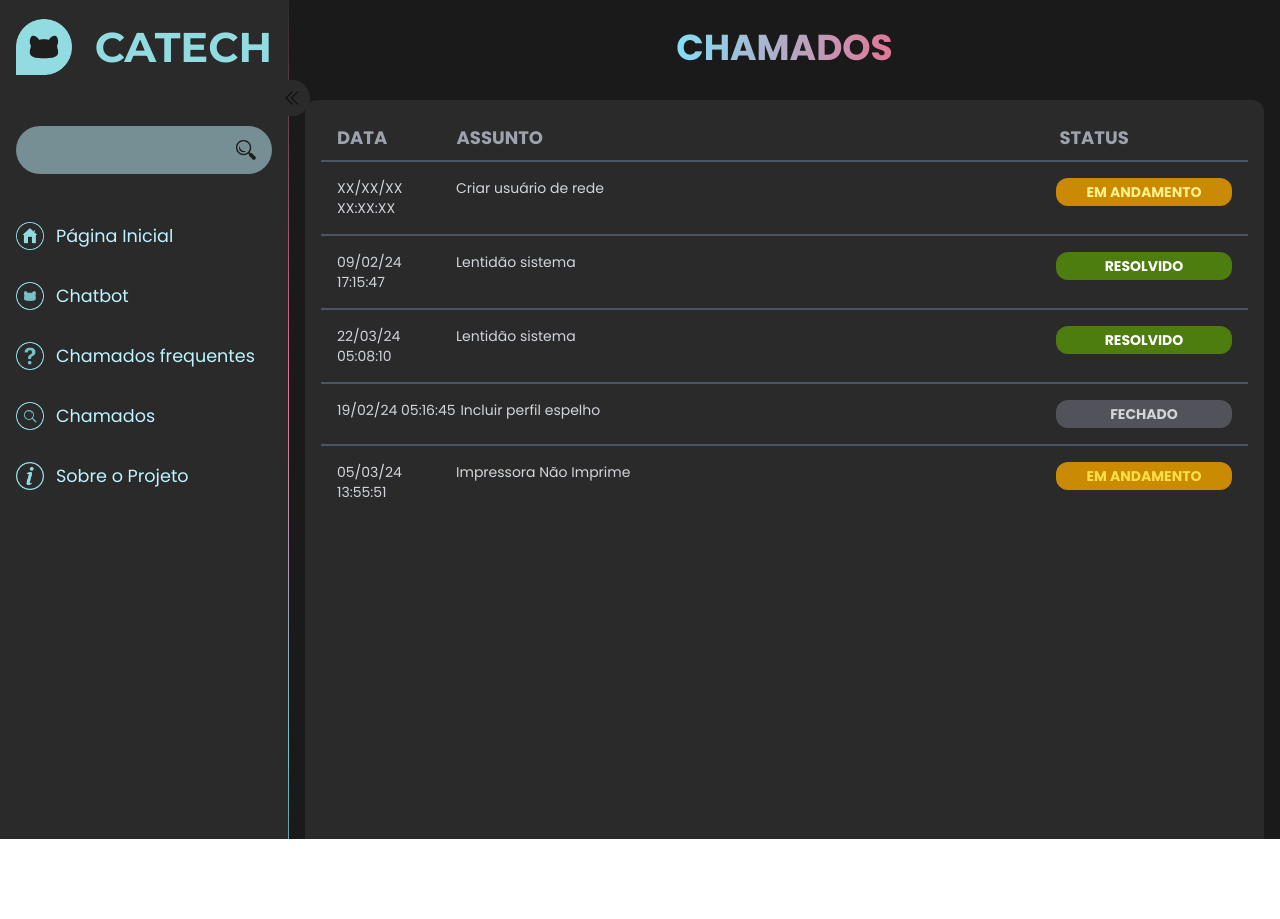
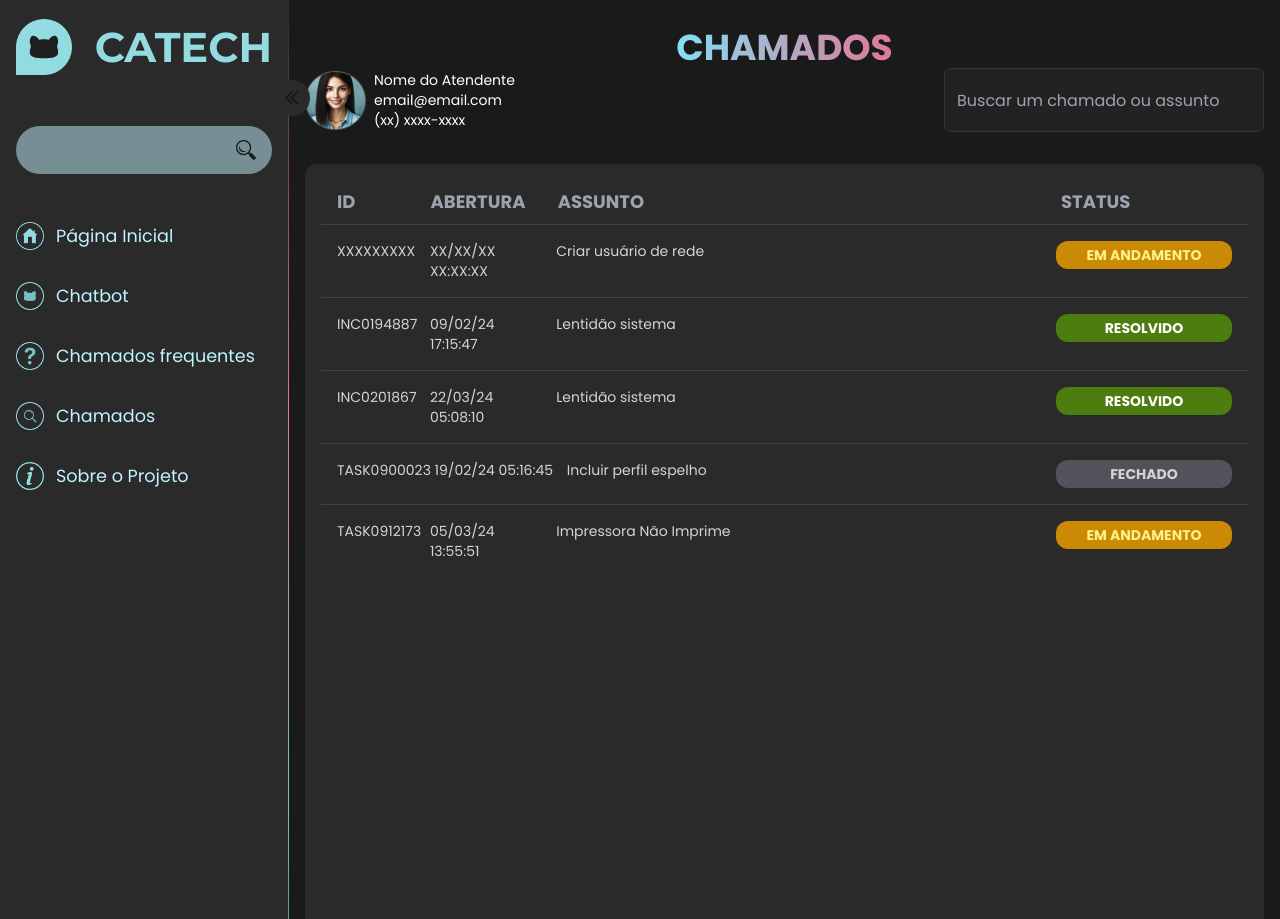
Before and after one commit to viniciusvinny233/project-chatbot-fiap, a React (Vite) app: page /previous-calls in a window 1280 px wide. Before the commit the page ends 839 px from the top, so only its background shows below. Built offline with nearby package versions, Linux system fonts and the light colour scheme.

Commit message:
update previouscalls

```diff
--- a/src/pages/PreviousCalls.tsx
+++ b/src/pages/PreviousCalls.tsx
@@ -1,8 +1,9 @@
 import React from 'react';
+import AvatarChamados from '../assets/images/avatar.png'
 
 const PreviousCalls: React.FC = () => {
   const calls = [
-        {
+    {
       id: "XXXXXXXXX",
       date: "XX/XX/XX XX:XX:XX",
       subject: "Criar usuário de rede",
@@ -52,7 +53,7 @@ const PreviousCalls: React.FC = () => {
       subject: "Impressora Não Imprime",
       status: "EM ANDAMENTO",
       statusColor: "bg-yellow-600",
-      statusTextColor: "text-yellow-300",
+      statusTextColor: "text-yellow-200",
       lastAtt: "03/05/24 13:17:38",
       resolutionDate: "02/05/24 21:00:00",
       finalDate: "03/05/24 13:17:38",
@@ -69,18 +70,38 @@ const PreviousCalls: React.FC = () => {
           </h1>
         </div>
 
-        <div className="relative h-[46.2rem] mt-8 bottom-0 left-0 right-0 rounded-t-xl bg-[#2a2a2a] overflow-y-auto scrollbar-thin scrollbar-thumb-rounded-xl scrollbar-thumb-[#77C1C6] scrollbar-track-[#2a2a2a] p-4 pb-0 ">
+        <div className='flex flex-row gap-2 items-center  justify-between'>
+          <div className='flex flex-row gap-2 items-center'>
+          <img src={AvatarChamados} alt="" />
+          <div className='text-sm'>
+            <p>Nome do Atendente</p>
+            <p>email@email.com</p>
+            <p>(xx) xxxx-xxxx</p>
+          </div>
+          </div>
+
+          <div className="flex items-center justify-center  relative">
+            <input
+            type="text"
+            placeholder="Buscar um chamado ou assunto"
+            className=" p-3 h-16 bg-[#222222] rounded-md md:w-80 border min-w-64 border-[#363636] focus:outline-none focus:bg-[#1a1a1a] "/>
+          </div>
+        </div>
+
+        <div className="relative h-[47.2rem] mt-8 bottom-0 left-0 right-0 rounded-t-xl bg-[#2a2a2a] overflow-y-auto scrollbar-thin scrollbar-thumb-rounded-xl scrollbar-thumb-[#77C1C6] scrollbar-track-[#2a2a2a] p-4 pb-0 ">
           <div className="flex flex-col text-gray-300 text-sm md:text-base lg:text-lg">
             <div className="flex py-2 px-4 font-semibold text-gray-400">
-              <div className="w-1/3 md:w-[12%] mr-2">DATA</div>
-              <div className="w-1/2 md:w-[68%] mx-2">ASSUNTO</div>
+              <div className="w-1/3 md:w-[10%] mr-2">ID</div>
+              <div className="w-1/3 md:w-[13%] mr-2">ABERTURA</div>
+              <div className="w-1/2 md:w-[57%] mx-2">ASSUNTO</div>
               <div className="w-1/3 md:w-[20%] ml-2 text-right md:text-left">STATUS</div>
             </div>
             <div className="flex flex-col">
               {calls.map((call, index) => (
-                <div key={index} className="flex flex-col md:flex-row border-t-2 border-gray-600 py-4 px-2 md:px-4 text-sm">
-                  <div className="w-full md:w-[12%] mr-2 ml-2 md:ml-0">{call.date}</div>
-                  <div className="w-full md:w-[68%] mx-2">{call.subject}</div>
+                <div key={index} className="flex flex-col md:flex-row border-t-[1px] border-zinc-700 py-4 px-2 md:px-4 text-sm">
+                  <div className="w-full md:w-[10%] mr-2 ml-2 md:ml-0">{call.id}</div>
+                  <div className="w-full md:w-[13%] mr-2 ml-2 md:ml-0">{call.date}</div>
+                  <div className="w-full md:w-[57%] mx-2">{call.subject}</div>
                   <div className="w-full md:w-[20%] ml-2 mt-2 md:mt-0 text-right md:text-left">
                     <span className={`inline-block py-1 px-3 rounded-xl font-bold text-white w-full md:w-44 text-center ${call.statusColor} ${call.statusTextColor}`}>
                       {call.status}
```
